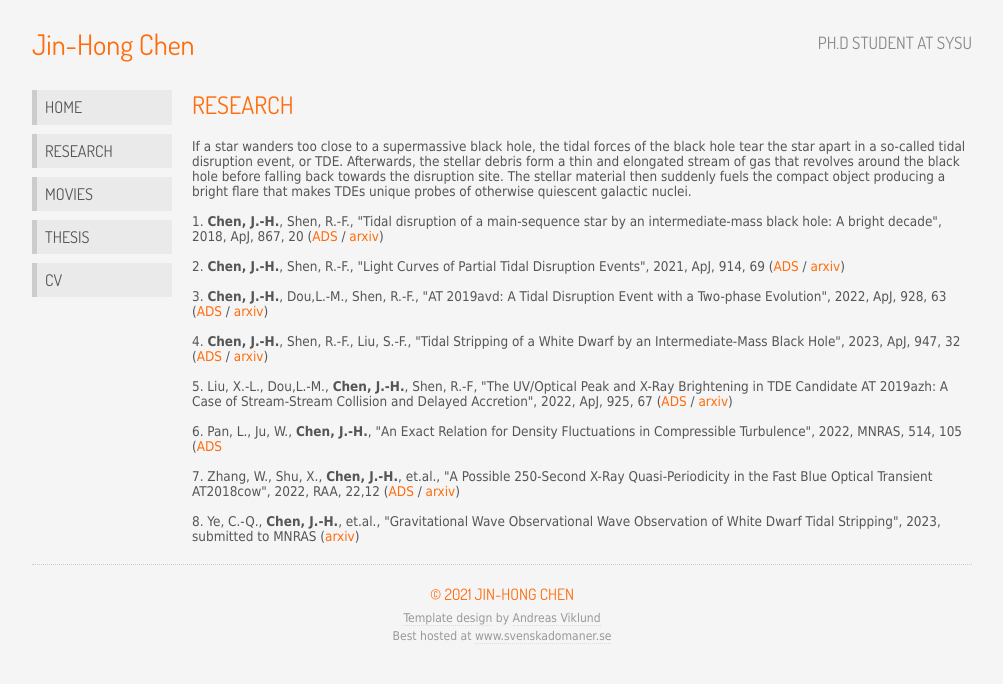
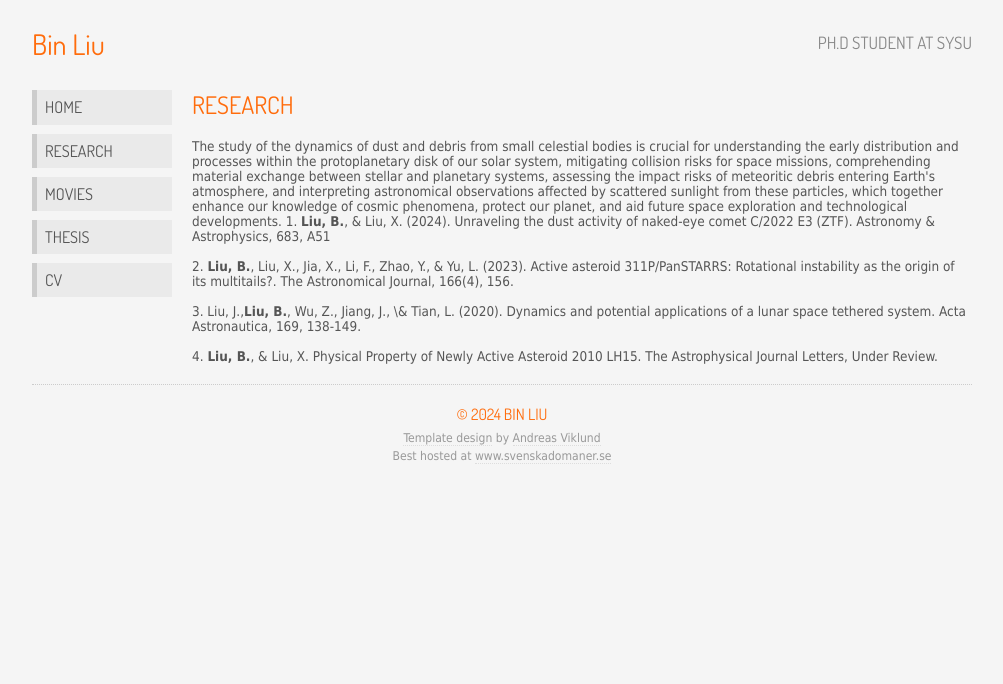
Before and after one commit to liub97/liub97.github.io, a plain HTML site: page research.html in a window 1280 px wide. Shown: the whole page, without its empty margins (138-1141 px from the left). Drawn offline with Linux system fonts and the light colour scheme.

Commit message:
Update research.html

```diff
--- a/research.html
+++ b/research.html
@@ -9,7 +9,7 @@
 	<link href='http://fonts.googleapis.com/css?family=Dosis' rel='stylesheet' type='text/css' />
 	<link rel="stylesheet" type="text/css" href="style/origo-caltech.css" title="Origo" media="all" />
 	<link rel="shortcut icon" href="images/tde.ico">
-	<title>Jin-Hong Chen's home page</title>
+	<title>Bin Liu's home page</title>
 </head>
 
 <body class="light orange smaller freestyle01">
@@ -17,7 +17,7 @@
 
 	<div class="row smaller">
 		<div class="col c5 smaller">
-			<h1><a href="index.html">Jin-Hong Chen</a></h1>
+			<h1><a href="index.html">Bin Liu</a></h1>
 		</div>
 
 		<div class="col c7 alignright">
@@ -41,30 +41,20 @@
 
 			<br>
 
-			If a star wanders too close to a supermassive black hole, the tidal forces of the black hole tear the star apart in a so-called tidal disruption event, or TDE. Afterwards, the stellar debris form a thin and elongated stream of gas that revolves around the black hole before falling back towards the disruption site. The stellar material then suddenly fuels the compact object producing a bright flare that makes TDEs unique probes of otherwise quiescent galactic nuclei.
-
+			The study of the dynamics of dust and debris from small celestial bodies is crucial for understanding the early distribution and processes within the protoplanetary disk of our solar system, mitigating collision risks for space missions, comprehending material exchange between stellar and planetary systems, assessing the impact risks of meteoritic debris entering Earth's atmosphere, and interpreting astronomical observations affected by scattered sunlight from these particles, which together enhance our knowledge of cosmic phenomena, protect our planet, and aid future space exploration and technological developments.
+			1. <b>Liu, B.</b>, & Liu, X. (2024). Unraveling the dust activity of naked-eye comet C/2022 E3 (ZTF). Astronomy & Astrophysics, 683, A51
 			<br> <br/>
-			1. <b>Chen, J.-H.</b>, Shen, R.-F., "Tidal disruption of a main-sequence star by an intermediate-mass black hole: A bright decade", 2018, ApJ, 867, 20 (<a href="https://iopscience.iop.org/article/10.3847/1538-4357/aadfda">ADS</a> / <a href="https://arxiv.org/abs/1806.08093">arxiv</a>)
+			2. <b>Liu, B.</b>, Liu, X., Jia, X., Li, F., Zhao, Y., & Yu, L. (2023). Active asteroid 311P/PanSTARRS: Rotational instability as the origin of its multitails?. The Astronomical Journal, 166(4), 156.
 			<br> <br/>
-			2. <b>Chen, J.-H.</b>, Shen, R.-F., "Light Curves of Partial Tidal Disruption Events", 2021, ApJ, 914, 69 (<a href="https://iopscience.iop.org/article/10.3847/1538-4357/abf9a7">ADS</a> / <a href="https://arxiv.org/abs/2104.08827">arxiv</a>)
+			3. Liu, J.,<b>Liu, B.</b>, Wu, Z., Jiang, J., \& Tian, L. (2020). Dynamics and potential applications of a lunar space tethered system. Acta Astronautica, 169, 138-149.
 			<br> <br/>
-			3. <b>Chen, J.-H.</b>, Dou,L.-M., Shen, R.-F., "AT 2019avd: A Tidal Disruption Event with a Two-phase Evolution", 2022, ApJ, 928, 63 (<a href="https://iopscience.iop.org/article/10.3847/1538-4357/ac558d">ADS</a> / <a href="https://arxiv.org/abs/2106.08835">arxiv</a>)
-			<br> <br/>
-			4. <b>Chen, J.-H.</b>, Shen, R.-F., Liu, S.-F., "Tidal Stripping of a White Dwarf by an Intermediate-Mass Black Hole", 2023, ApJ, 947, 32 (<a href="https://iopscience.iop.org/article/10.3847/1538-4357/acbfb6">ADS</a> / <a href="https://arxiv.org/abs/2210.09945">arxiv</a>)
-			<br> <br/>
-			5. Liu, X.-L., Dou,L.-M., <b>Chen, J.-H.</b>, Shen, R.-F, "The UV/Optical Peak and X-Ray Brightening in TDE Candidate AT 2019azh: A Case of Stream-Stream Collision and Delayed Accretion", 2022, ApJ, 925, 67 (<a href="https://iopscience.iop.org/article/10.3847/1538-4357/ac33a9">ADS</a> / <a href="https://arxiv.org/abs/1912.06081">arxiv</a>)
-			<br> <br/>
-			6. Pan, L., Ju, W., <b>Chen, J.-H.</b>, "An Exact Relation for Density Fluctuations in Compressible Turbulence", 2022, MNRAS, 514, 105 (<a href="https://academic.oup.com/mnras/article-abstract/514/1/105/6566369?redirectedFrom=fulltext">ADS</a>
-			<br> <br/>
-			7. Zhang, W., Shu, X., <b>Chen, J.-H.</b>, et.al., "A Possible 250-Second X-Ray Quasi-Periodicity in the Fast Blue Optical Transient AT2018cow", 2022, RAA, 22,12 (<a href="https://iopscience.iop.org/article/10.1088/1674-4527/ac9c4b">ADS</a> / <a href="https://arxiv.org/abs/2210.04190v1">arxiv</a>)
-			<br> <br/>
-			8. Ye, C.-Q., <b>Chen, J.-H.</b>, et.al., "Gravitational Wave Observational Wave Observation of White Dwarf Tidal Stripping", 2023, submitted to MNRAS (<a href="https://arxiv.org/abs/2307.08231">arxiv</a>)
+			4. <b>Liu, B.</b>, & Liu, X. Physical Property of Newly Active Asteroid 2010 LH15. The Astrophysical Journal Letters, Under Review.
 		</div>
 	</div>
 
 	<div id="footer" class="row">
 		<div class="col c12 aligncenter">
-			<h3>&copy; 2021 Jin-Hong Chen</h3>
+			<h3>&copy; 2024 Bin Liu</h3>
 			<p><a href="http://andreasviklund.com/templates/origo/">Template design</a> by <a href="http://andreasviklund.com/">Andreas Viklund</a><br />
 		    Best hosted at <a href="https://www.svenskadomaner.se/?ref=mall&amp;ling=en" title="Svenska Domäner AB">www.svenskadomaner.se</a></p>
 		</div>
```
